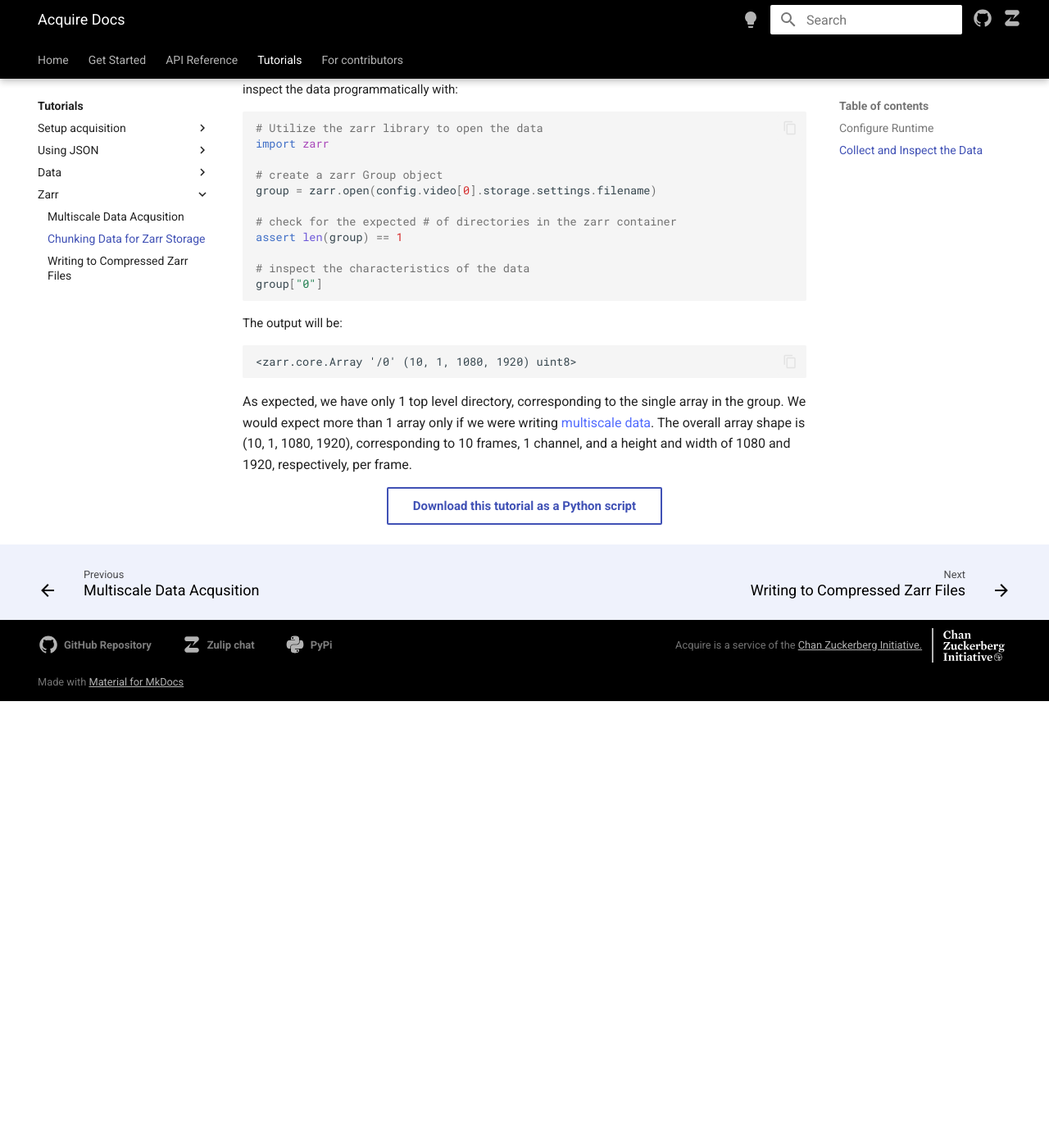
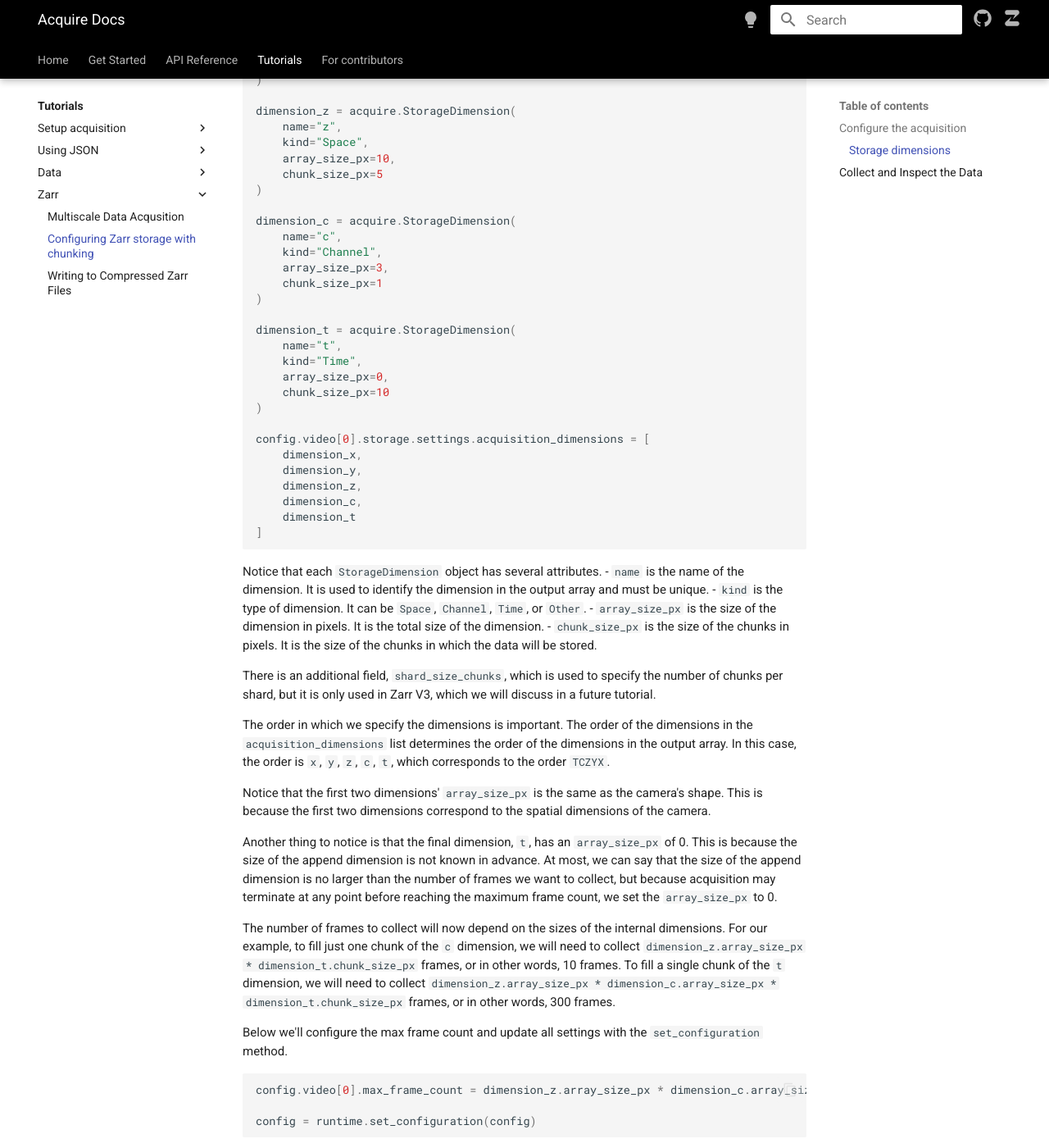
Before and after one commit to melissawm/acquire-docs, an MkDocs documentation site: the page built from docs/tutorials/zarr/chunked.md, in a window 1280 px wide and 1400 px high, scrolled down 1538 px. Shown: the whole window at 82% size. Built offline with MkDocs 1.6.1 and Material for MkDocs 9.7.7, drawn with Linux system fonts in a browser that asks for light colours; nearby versions of some CDN libraries; comment, search, counter and statistics services are not loaded; before the commit the page ends 2393 px from its top, so only the background shows below that; some of the changed text lies outside the part shown.

Commit message:
Update chunked.md
Adding Alan's edits

````diff
--- a/docs/tutorials/zarr/chunked.md
+++ b/docs/tutorials/zarr/chunked.md
@@ -1,10 +1,12 @@
-# Chunking Data for Zarr Storage
+# Configuring Zarr storage with chunking
 
 This tutorial will provide an example of writing chunked data to a Zarr storage device.
 
-Zarr has additional capabilities relative to the basic storage devices, namely _chunking_, _compression_, and _multiscale storage_. To enable _chunking_, set the attributes in an instance of the `ChunkingProperties` class. You can learn more about the Zarr capabilities in `Acquire` in [the Acquire Zarr documentation](https://github.com/acquire-project/acquire-driver-zarr/blob/main/README.md).
+Zarr has additional capabilities relative to the basic storage devices, namely _chunking_, _sharding_ (in the case of Zarr V3)_, _compression_, and _multiscale storage_.
+To enable _chunking_, set the attributes in an instance of the `ChunkingProperties` class.
+You can learn more about the Zarr capabilities in Acquire in [the Acquire Zarr documentation](https://github.com/acquire-project/acquire-driver-zarr).
 
-## Configure `Runtime`
+## Configure the acquisition
 To start, we'll create a `Runtime` object and configure the streaming process, selecting `Zarr` as the storage device to enable chunking the data.
 
 ```python
@@ -22,38 +24,113 @@ config = runtime.get_configuration()
 # Select the radial sine simulated camera as the video source
 config.video[0].camera.identifier = dm.select(acquire.DeviceKind.Camera, "simulated: radial sin")
 
-# Set the storage to Zarr to take advantage of chunking
+# Use a storage device that supports chunking, in this case, Zarr
 config.video[0].storage.identifier = dm.select(acquire.DeviceKind.Storage, "Zarr")
 
-# Set the time for collecting data for a each frame
-config.video[0].camera.settings.exposure_time_us = 5e4  # 50 ms
+# Delay between each frame
+config.video[0].camera.settings.exposure_time_us = 7e4  # 70 ms
 
-# size of image region of interest on the camera (x, y)
+# Size of image region of interest on the camera (x, y)
 config.video[0].camera.settings.shape = (1920, 1080)
 
-# specify the pixel datatype as a uint8
+# Specify the pixel datatype as uint8
 config.video[0].camera.settings.pixel_type = acquire.SampleType.U8
-
-# Set the max frame count
-config.video[0].max_frame_count = 10 # collect 10 frames
 
 # Set the output file to out.zarr
 config.video[0].storage.settings.filename = "out.zarr"
 ```
-Below we'll configure the chunking specific settings and update all settings with the `set_configuration` method.
+
+### Storage dimensions
+
+Because Zarr supports n-dimensional arrays, we need to describe how the data we stream should be interpreted.
+We do this by specifying *storage dimensions*, which correspond to the dimensionality of the output array.
+
+Acquire requires at least 3 dimensions: frame width, frame height, and an append dimension.
+The first 2 dimensions are required and may be followed by optional internal dimensions.
+The final "append" dimension is also required.
+
+Each dimension must have a type, for example, space, channel, time, or other.
+This tutorial will use 5 dimensions following the [OME-NGFF specification](https://ngff.openmicroscopy.org/latest/#multiscale-md).
+That is, we will use TCZYX order, with T corresponding to time, C to channel, Z to depth, Y to height, and X to width.
 
 ```python
-# Chunk size may need to be optimized for each acquisition.
-# See Zarr documentation for further guidance:
-# https://zarr.readthedocs.io/en/stable/tutorial.html#chunk-optimizations
-config.video[0].storage.settings.chunking.max_bytes_per_chunk = 32 * 2**20 # 32 MB
+dimension_x = acquire.StorageDimension(
+    name="x",
+    kind="Space",
+    array_size_px=1920,
+    chunk_size_px=960
+)
 
-# x, y dimensions of each chunk
-# 1/2 of the width and height of the image, generating 4 chunks
-config.video[0].storage.settings.chunking.tile.width = 1920 // 2
-config.video[0].storage.settings.chunking.tile.height = 1080 // 2
+dimension_y = acquire.StorageDimension(
+    name="y",
+    kind="Space",
+    array_size_px=1080,
+    chunk_size_px=540
+)
 
-# Update the configuration with the chosen parameters
+dimension_z = acquire.StorageDimension(
+    name="z",
+    kind="Space",
+    array_size_px=10,
+    chunk_size_px=5
+)
+
+dimension_c = acquire.StorageDimension(
+    name="c",
+    kind="Channel",
+    array_size_px=3,
+    chunk_size_px=1
+)
+
+dimension_t = acquire.StorageDimension(
+    name="t",
+    kind="Time",
+    array_size_px=0,
+    chunk_size_px=10
+)
+
+config.video[0].storage.settings.acquisition_dimensions = [
+    dimension_x,
+    dimension_y,
+    dimension_z,
+    dimension_c,
+    dimension_t
+]
+```
+
+Notice that each `StorageDimension` object has several attributes.
+- `name` is the name of the dimension. It is used to identify the dimension in the output array and must be unique.
+- `kind` is the type of dimension. It can be `Space`, `Channel`, `Time`, or `Other`.
+- `array_size_px` is the size of the dimension in pixels. It is the total size of the dimension.
+- `chunk_size_px` is the size of the chunks in pixels. It is the size of the chunks in which the data will be stored.
+
+There is an additional field, `shard_size_chunks`, which is used to specify the number of chunks per shard, but it is
+only used in Zarr V3, which we will discuss in a future tutorial.
+
+The order in which we specify the dimensions is important.
+The order of the dimensions in the `acquisition_dimensions` list determines the order of the dimensions in the output array.
+In this case, the order is `x`, `y`, `z`, `c`, `t`, which corresponds to the order `TCZYX`.
+
+Notice that the first two dimensions' `array_size_px` is the same as the camera's shape.
+This is because the first two dimensions correspond to the spatial dimensions of the camera.
+
+Another thing to notice is that the final dimension, `t`, has an `array_size_px` of 0.
+This is because the size of the append dimension is not known in advance.
+At most, we can say that the size of the append dimension is no larger than the number of frames we want to collect, but
+because acquisition may terminate at any point before reaching the maximum frame count, we set the `array_size_px` to 0.
+
+The number of frames to collect will now depend on the sizes of the internal dimensions.
+For our example, to fill just one chunk of the `c` dimension, we will need to collect
+`dimension_z.array_size_px * dimension_t.chunk_size_px` frames, or in other words, 10 frames.
+To fill a single chunk of the `t` dimension, we will need to collect
+`dimension_z.array_size_px * dimension_c.array_size_px * dimension_t.chunk_size_px` frames, or in other words, 300
+frames.
+
+Below we'll configure the max frame count and update all settings with the `set_configuration` method.
+
+```python
+config.video[0].max_frame_count = dimension_z.array_size_px * dimension_c.array_size_px * dimension_t.chunk_size_px # 300
+
 config = runtime.set_configuration(config)
 ```
 
@@ -78,13 +155,16 @@ group = zarr.open(config.video[0].storage.settings.filename)
 assert len(group) == 1
 
 # inspect the characteristics of the data
-group["0"]
+print(group["0"])
 ```
 
 The output will be:
 ```
-<zarr.core.Array '/0' (10, 1, 1080, 1920) uint8>
+<zarr.core.Array '/0' (1, 3, 10, 1080, 1920) uint8>
 ```
-As expected, we have only 1 top level directory, corresponding to the single array in the group. We would expect more than 1 array only if we were writing [multiscale data](multiscale.md). The overall array shape is (10, 1, 1080, 1920), corresponding to 10 frames, 1 channel, and a height and width of 1080 and 1920, respectively, per frame.
+As expected, we have only 1 top level directory, corresponding to the single array in the group.
+We would expect more than 1 array only if we were writing [multiscale data](multiscale.md).
+The overall array shape is (10, 1, 1080, 1920), corresponding to 10 frames, 1 channel, and a height and width of 1080
+and 1920, respectively, per frame.
 
 [Download this tutorial as a Python script](chunked.py){ .md-button .md-button-center }
````
